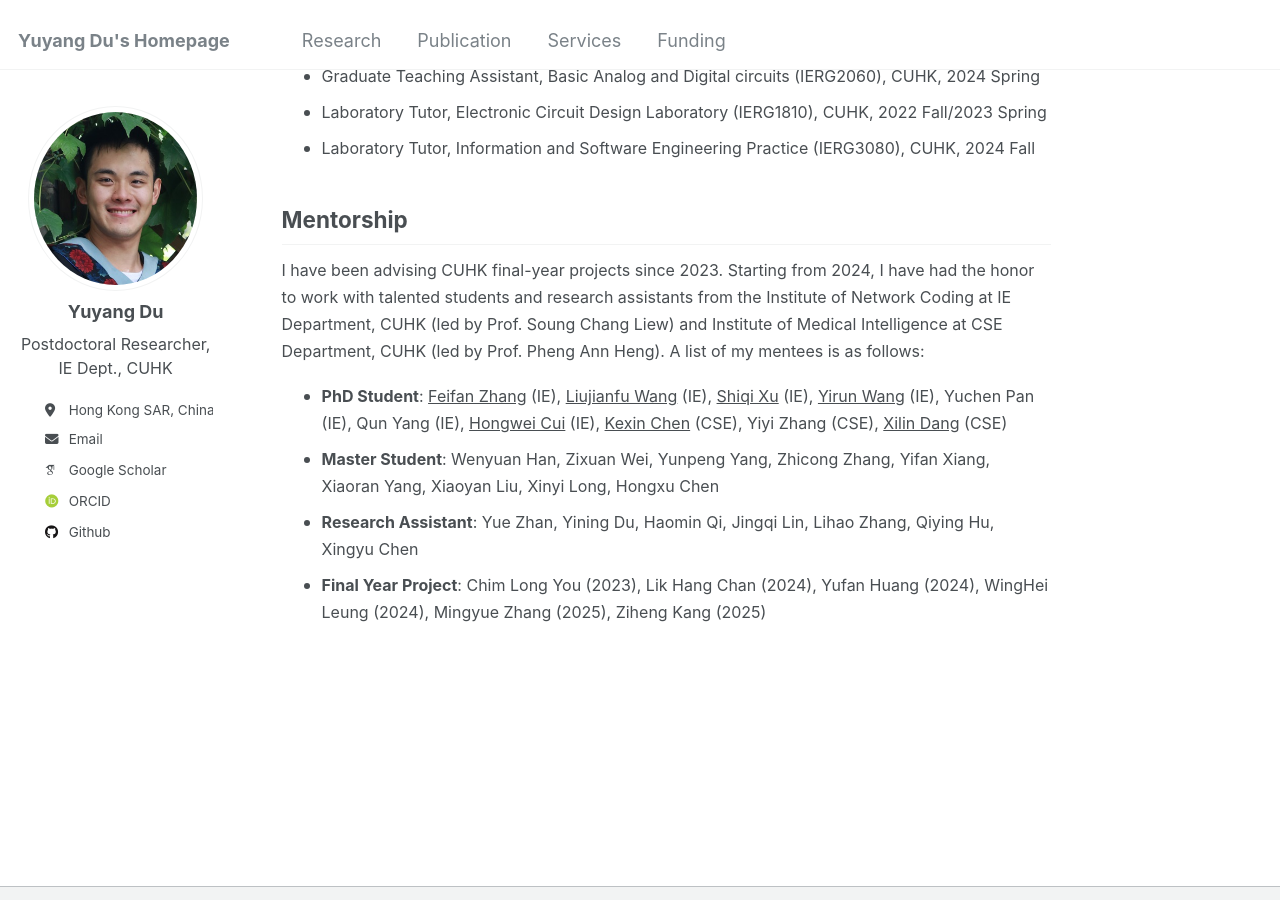
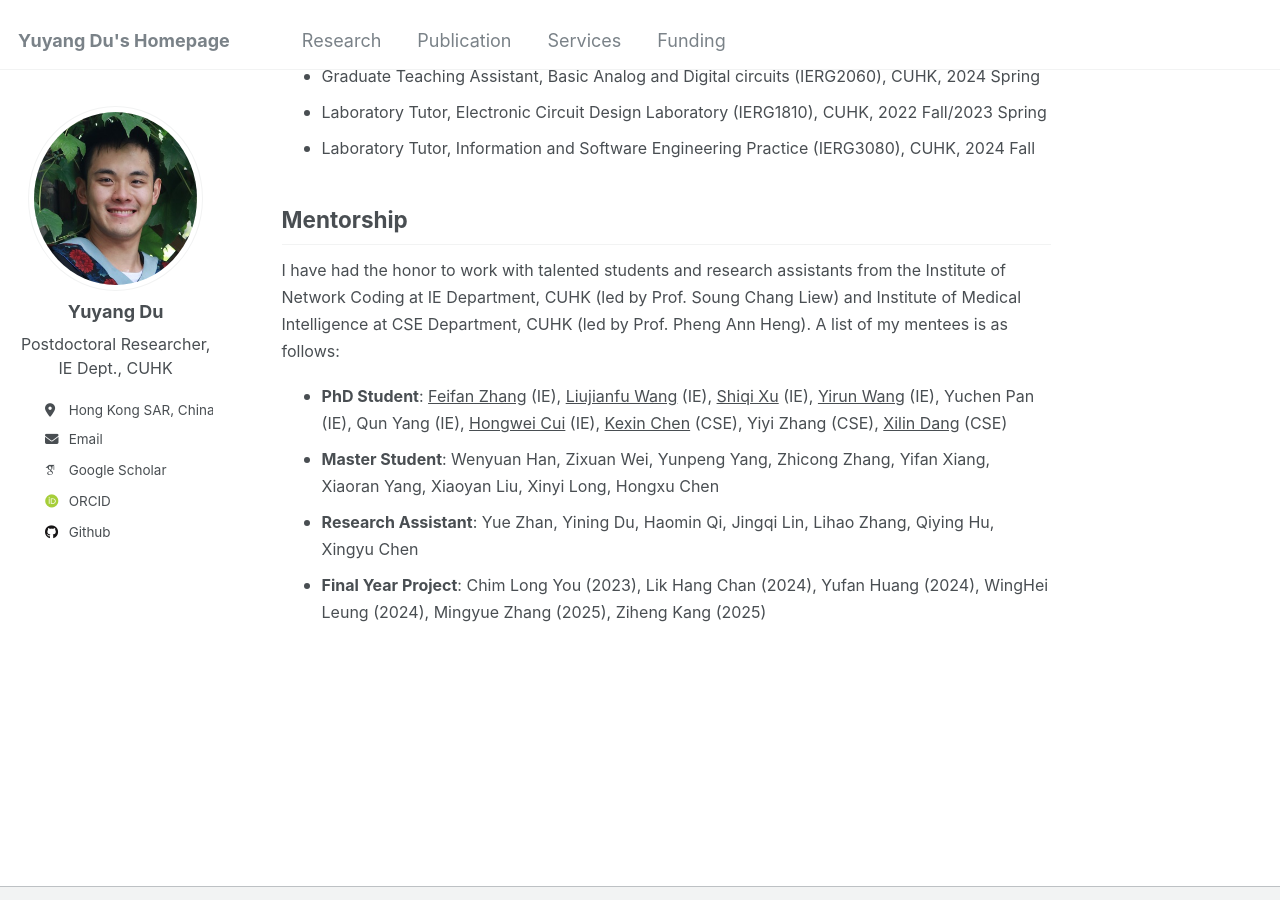
Before and after one commit to yuyangdu01/yuyangdu01.github.io, a Jekyll site: the page built from _pages/service.md, in a window 1280 px wide and 900 px high, scrolled down 650 px. Built offline with Jekyll 4.4.1, drawn with Linux system fonts in a browser that asks for light colours; some web fonts are replaced.

Commit message:
Update service.md

```diff
--- a/_pages/service.md
+++ b/_pages/service.md
@@ -46,7 +46,7 @@ Teaching
 
 Mentorship
 ------
-<font size=3>I have been advising CUHK final-year projects since 2023. Starting from 2024, I have had the honor to work with talented students and research assistants from the Institute of Network Coding at IE Department, CUHK (led by Prof. Soung Chang Liew) and Institute of Medical Intelligence at CSE Department, CUHK (led by Prof. Pheng Ann Heng). A list of my mentees is as follows:</font>
+<font size=3>I have had the honor to work with talented students and research assistants from the Institute of Network Coding at IE Department, CUHK (led by Prof. Soung Chang Liew) and Institute of Medical Intelligence at CSE Department, CUHK (led by Prof. Pheng Ann Heng). A list of my mentees is as follows:</font>
 
 <div class="mentorship" markdown="1">
 * <font size=3> <b>PhD Student</b>: <a href="https://scholar.google.com/citations?user=pUIWEZAAAAAJ">Feifan Zhang</a> (IE), <a href="https://scholar.google.com/citations?user=zHMaH24AAAAJ">Liujianfu Wang</a> (IE), <a href="https://scholar.google.com/citations?user=-PdrGCIAAAAJ">Shiqi Xu</a> (IE), <a href="https://ieeexplore.ieee.org/author/37089175010">Yirun Wang</a> (IE), Yuchen Pan (IE), Qun Yang (IE), <a href="https://scholar.google.com/citations?user=o8vGH6kAAAAJ">Hongwei Cui</a> (IE), <a href="https://scholar.google.com/citations?user=wHMRoIUAAAAJ">Kexin Chen</a> (CSE), Yiyi Zhang (CSE), <a href="https://scholar.google.com/citations?user=XSQsbRsAAAAJ">Xilin Dang</a> (CSE)</font>
```
